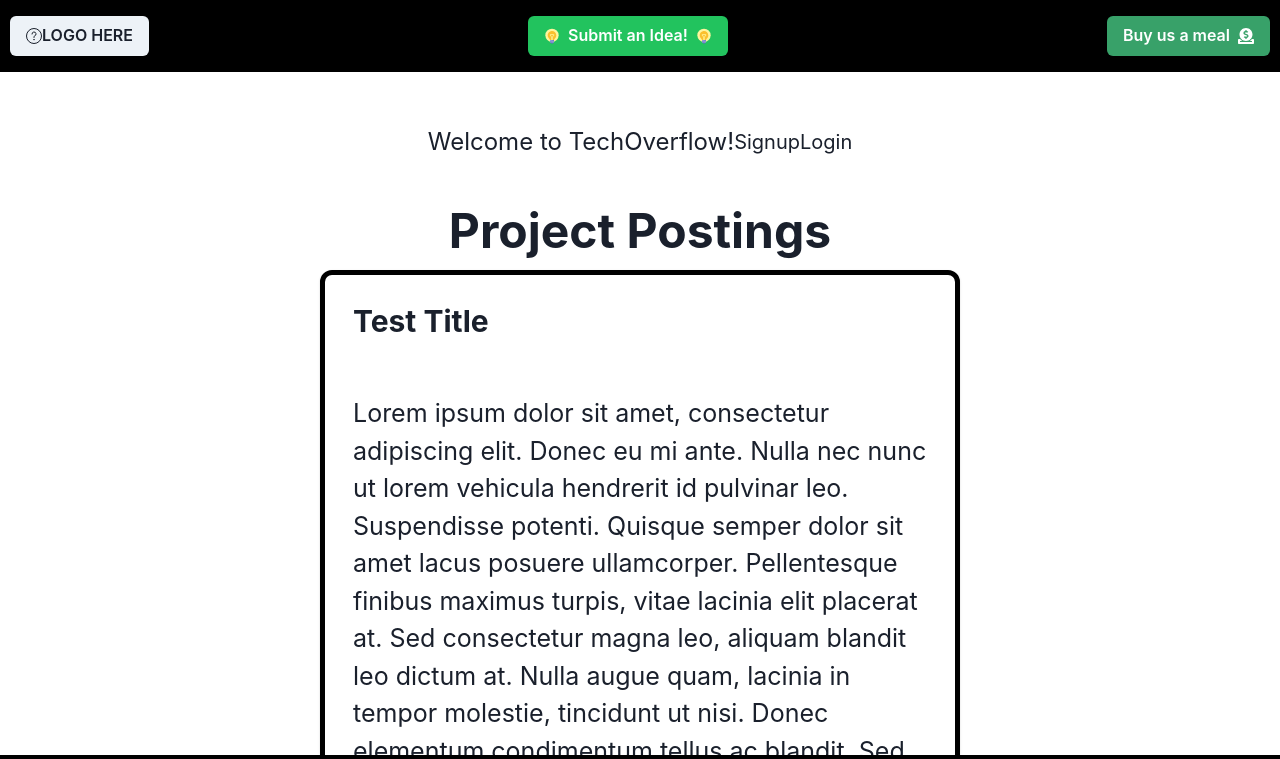
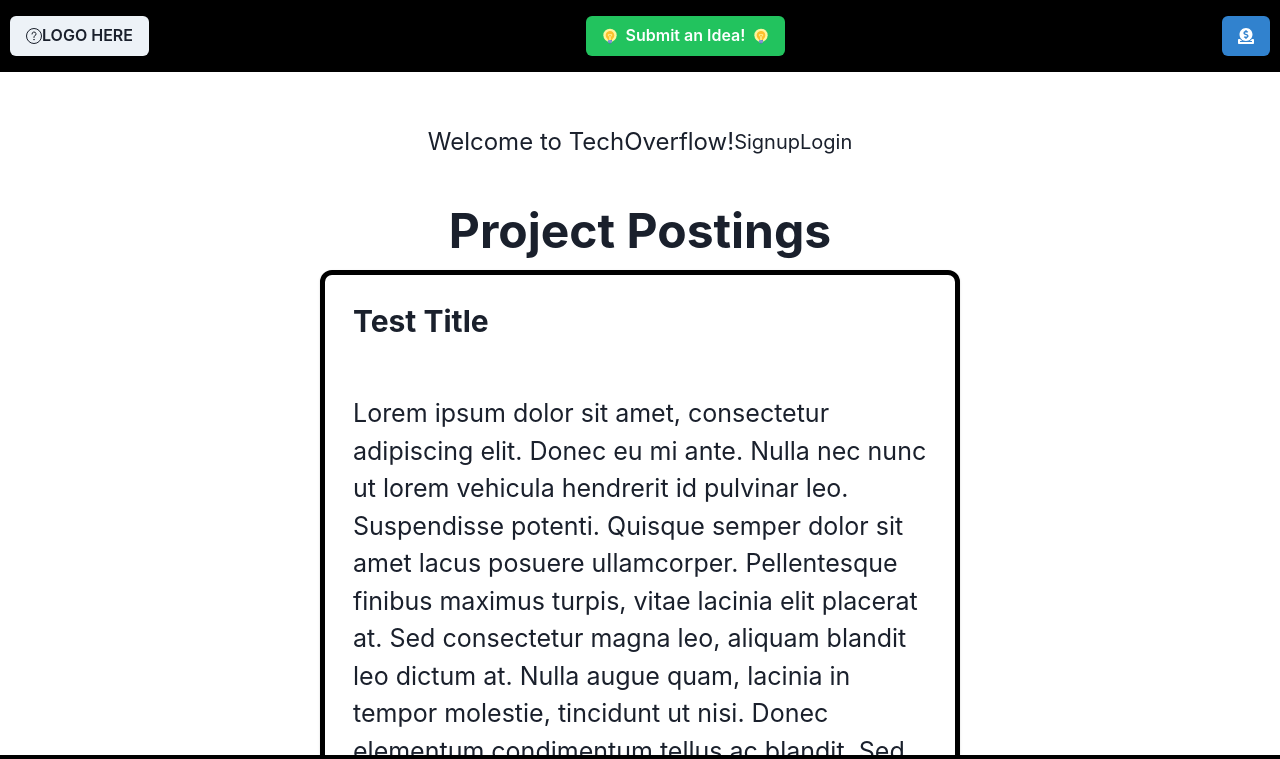
Before and after one commit to toTOEro/techOverflow, a React (Create React App) app in the folder client/: page / in a window 1280 px wide. Shown: the top 759 px of the page. Built offline with nearby package versions, Linux system fonts and the light colour scheme; no server answers; the HTML template or start-up script is replaced by a standard one.

Commit message:
Integrated donate button

```diff
--- a/client/package.json
+++ b/client/package.json
@@ -13,6 +13,7 @@
     "@testing-library/react": "^13.4.0",
     "@testing-library/user-event": "^13.5.0",
     "bcrypt": "^5.1.0",
+    "dotenv": "^16.0.3",
     "framer-motion": "^7.6.7",
     "graphql": "^15.4.0",
     "react": "^18.2.0",
--- a/client/src/components/Donate/index.js
+++ b/client/src/components/Donate/index.js
@@ -1,4 +1,14 @@
 import React from "react";
-import {loadStripe} from '@stripe/stripe-js';
+import { loadStripe } from '@stripe/stripe-js';
+import { Button } from '@chakra-ui/react';
+import { FaDonate } from 'react-icons/fa'
 
-const stripePromise = loadstripe('')
+export default function Donate() {
+    const donoLink = 'https://buy.stripe.com/cN2aETdsXabF74s5kk';
+
+    return (
+        <>
+            <Button as={'a'} href={donoLink} target='_blank' colorScheme='blue'><FaDonate /></Button>
+        </>
+    )
+}
--- a/client/src/components/Nav/index.js
+++ b/client/src/components/Nav/index.js
@@ -13,8 +13,9 @@ import {
     Button,
     Icon
 } from '@chakra-ui/react'
-import {FaDonate} from 'react-icons/fa'
-import {FcIdea} from 'react-icons/fc'
+import { FaDonate } from 'react-icons/fa'
+import { FcIdea } from 'react-icons/fc'
+import Donate from '../Donate'
 
 import IdeaForm from '../IdeaForm';
 
@@ -29,7 +30,7 @@ export default function Nav() {
 
 
                     <Button onClick={onOpen} colorScheme='whatsapp' rightIcon={<FcIdea />} leftIcon={<FcIdea />}>Submit an Idea!</Button>
-                    <Button colorScheme='green' rightIcon={<FaDonate />}>Buy us a meal</Button>
+                    <Donate />
 
                 </HStack>
             </Box>
```
Also changed, not shown: 2 other files (tests, documents, lock files or other folders).
